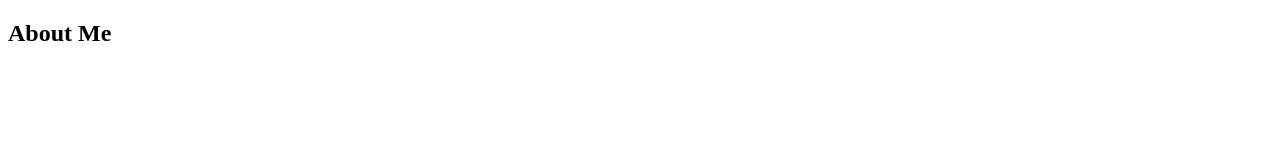
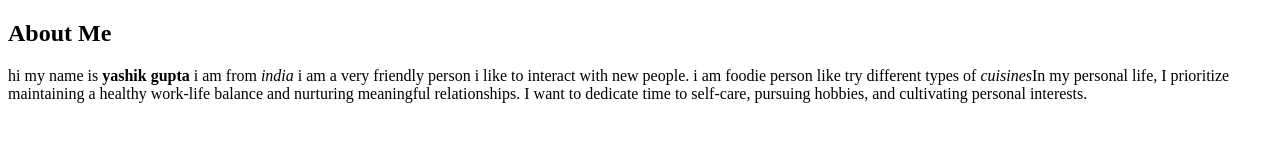
Before and after one commit to Gupta0116/Gupta0116.github.io, a plain HTML site: page html-assingment/index.html in a window 1280 px wide. Drawn offline with Linux system fonts and the light colour scheme.

Commit message:
starting para 2

```diff
--- a/html-assingment/index.html
+++ b/html-assingment/index.html
@@ -15,3 +15,28 @@
 <h1>About Me</h1>
 </article>
 </header>
+<main>
+    <p>hi my name is<strong> yashik gupta </strong>i am from <em>india</em> i am a very friendly person i like to interact with  new people. i am foodie person like try different types of <em>cuisines</em>In my personal life, I prioritize maintaining a healthy work-life balance and nurturing meaningful relationships. I want to dedicate time to self-care, pursuing hobbies, and cultivating personal interests.</p>
+
+
+
+
+
+
+
+
+
+
+
+
+
+
+
+
+
+
+
+
+
+
+</main>
```
